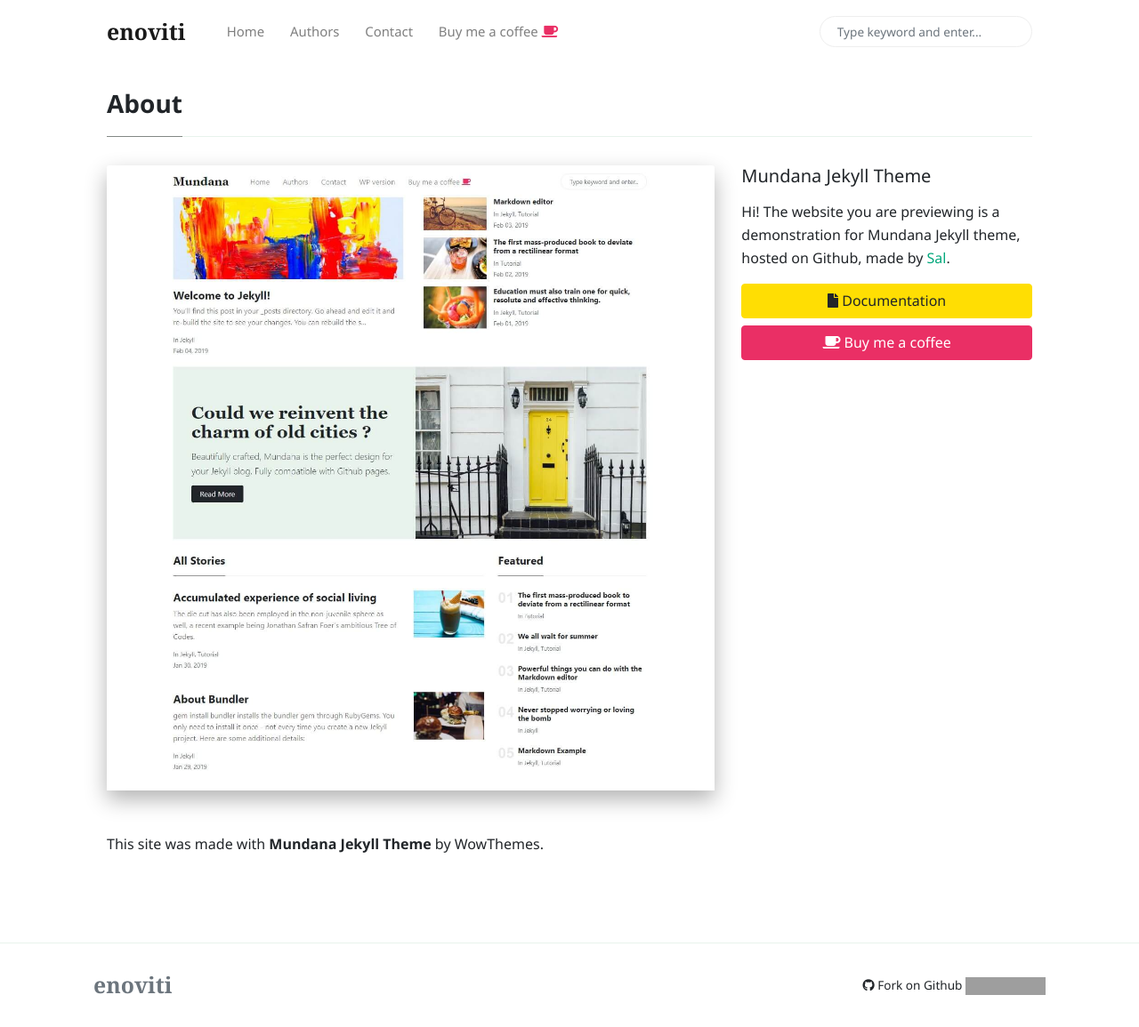
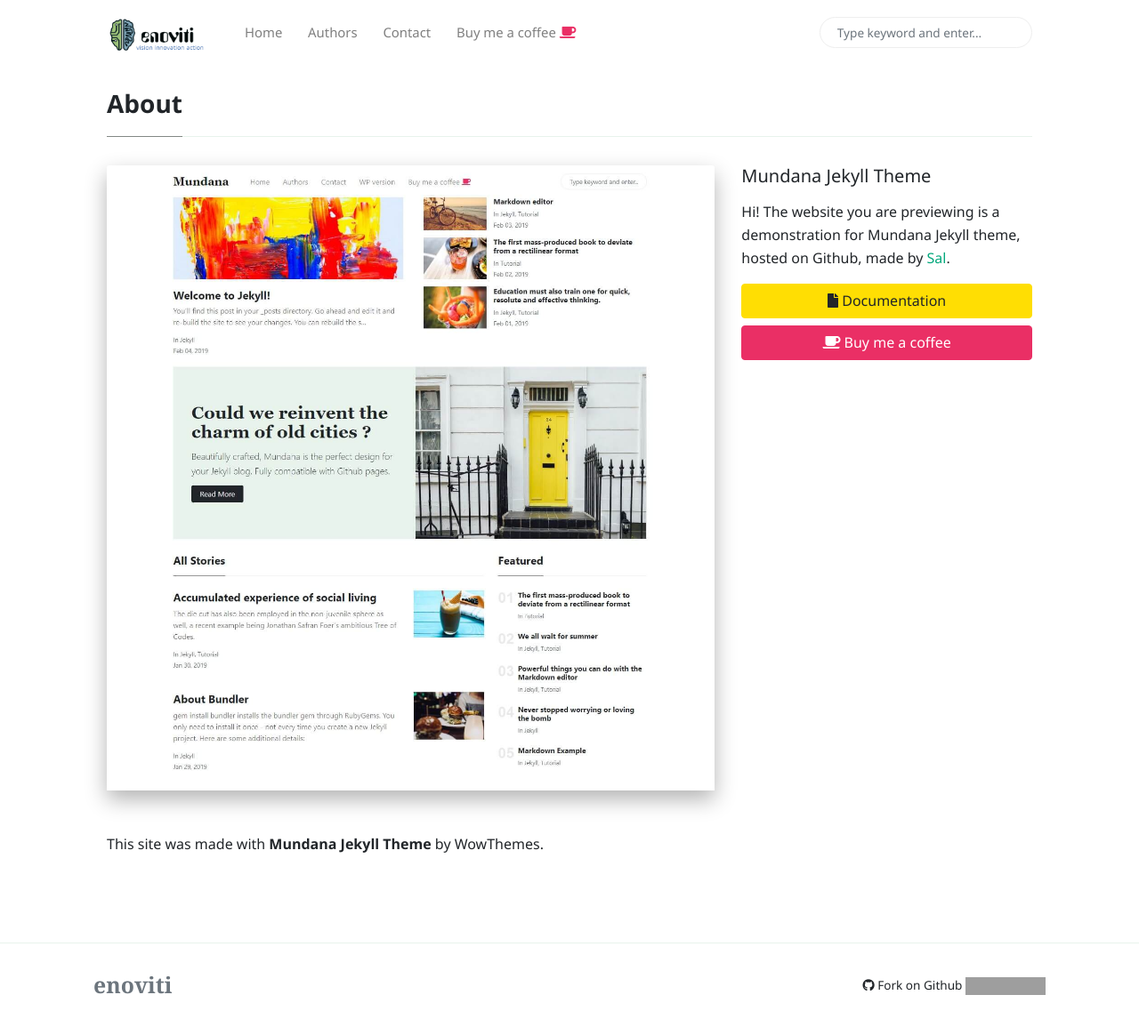
Before and after one commit to enoviti/enoviti.github.io, a Jekyll site: the page built from _pages/about.md, in a window 1280 px wide and 1155 px high. Shown: the whole window at 89% size. Built offline with Jekyll 4.4.1, drawn with Linux system fonts in a browser that asks for light colours; nearby versions of some CDN libraries; comment, search, counter and statistics services are not loaded; grey boxes are pictures that could not be loaded.

Commit message:
Personalization - Stage 5

```diff
--- a/_config.yml
+++ b/_config.yml
@@ -22,7 +22,7 @@
     anshuman:
       name:           Anshuman
       site:           https://www.enoviti.com
-      avatar:         assets/images/avatar1.jpg
+      avatar:         assets/images/avatar.GIF
       bio:            "Hi, I am Anshuman, the author of this Blog. I hope you like it!"
       email:          apurohit@enoviti.com
       twitter:        https://twitter.com/enoviti
--- a/_layouts/default.html
+++ b/_layouts/default.html
@@ -38,7 +38,7 @@
     <!-- Navbar -->
     <nav id="MagicMenu" class="topnav navbar navbar-expand-lg navbar-light bg-white fixed-top">
     <div class="container">
-        <a class="navbar-brand" href="{{ site.baseurl }}/index.html"><strong>{{site.name}}</strong></a>
+        <a class="navbar-brand" href="{{ site.baseurl }}/index.html"><img alt="{{site.name}}" src="{{site.baseurl}}/assets/images/logo.png" height="40" ></a>
         <button class="navbar-toggler collapsed" type="button" data-toggle="collapse" data-target="#navbarColor02" aria-controls="navbarColor02" aria-expanded="false" aria-label="Toggle navigation">
         <span class="navbar-toggler-icon"></span>
         </button>
```
Also changed, not shown: assets/images/avatar.GIF (added), assets/images/avatar.JPG (added), assets/images/favicon.ico.
